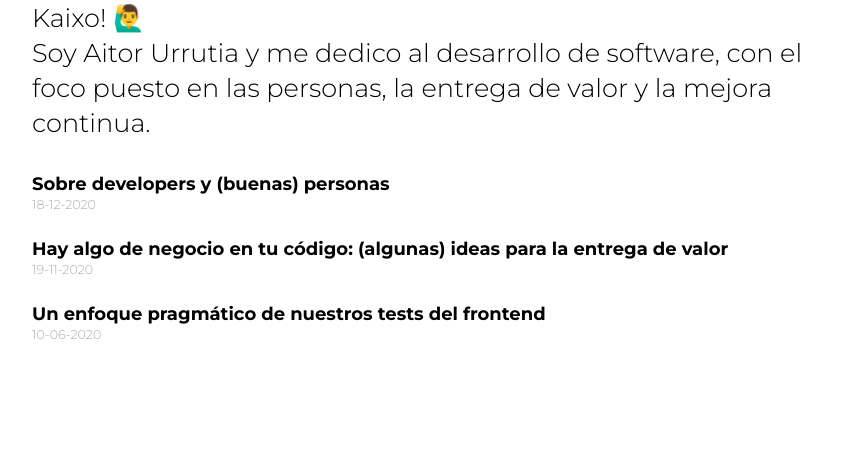
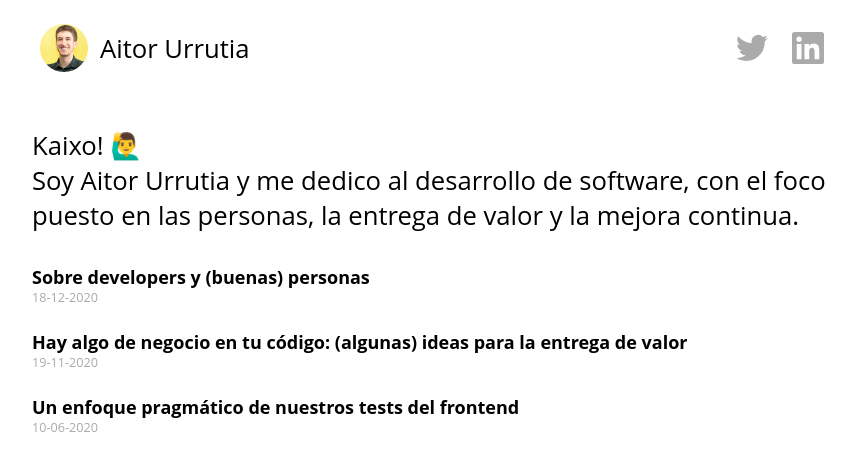
Before and after one commit to Txarli/aurrutia, a Gatsby site: page / in a window 1280 px wide. Shown: the whole page, without its empty margins (208-1064 px from the left). Built offline with nearby package versions, Linux system fonts and the light colour scheme; Gatsby itself is replaced by a stand-in of ours.

Commit message:
feat: utiliza header en resto de páginas

```diff
--- /dev/null
+++ b/src/components/Header.tsx
@@ -0,0 +1,74 @@
+import React from 'react';
+import { colors, font, size } from '../theme/theme';
+import avatarUrl from '../images/avatar.jpg';
+import Twitter from '../images/twitter.svg';
+import LinkedIn from '../images/linkedin.svg';
+
+import styled from 'styled-components';
+
+export const Header = () => (
+  <Wrapper>
+    <HomeLink href="/">
+      <Avatar src={avatarUrl} alt="Aitor Urrutia" /> Aitor Urrutia
+    </HomeLink>
+
+    <Social>
+      <SocialItem icon={<Twitter />} url="https://twitter.com/aitorcurrutia" />
+      <SocialItem icon={<LinkedIn />} url="https://twitter.com/aitorcurrutia" />
+    </Social>
+  </Wrapper>
+);
+
+const SocialItem: React.FC<{
+  icon: React.ReactNode;
+  url: string;
+}> = ({ icon, url }) => (
+  <SocialItemWrapper>
+    <SocialIconWrapper>
+      <SocialIcon href={url}>{icon}</SocialIcon>
+    </SocialIconWrapper>
+  </SocialItemWrapper>
+);
+
+const SocialItemWrapper = styled.li`
+  &:not(:last-child) {
+    margin-right: ${size.base}px;
+  }
+`;
+
+const SocialIconWrapper = styled.div`
+  height: ${size.medium}px;
+  width: ${size.medium}px;
+`;
+
+const SocialIcon = styled.a`
+  svg > path {
+    fill: ${colors.grey};
+  }
+`;
+
+const Social = styled.ul`
+  display: flex;
+  list-style-type: none;
+`;
+
+const HomeLink = styled.a`
+  display: flex;
+  align-items: center;
+  ${font.h3()}
+`;
+
+const Wrapper = styled.header`
+  display: flex;
+  align-items: center;
+  justify-content: space-between;
+  margin-bottom: ${size.medium}px;
+  height: ${size.huge}px;
+  padding: ${size.tiny}px;
+`;
+
+const Avatar = styled.img`
+  height: ${size.large}px;
+  border-radius: 50%;
+  margin-right: ${size.small}px;
+`;
--- a/src/pages/404.tsx
+++ b/src/pages/404.tsx
@@ -1,8 +1,11 @@
 import * as React from 'react';
 import { Link } from 'gatsby';
+import { Header } from '../components/Header';
 
 const NotFoundPage = () => {
   return (
+    <>
+      <Header />
       <main>
         <title>Not found</title>
         <h1>Page not found</h1>
@@ -24,6 +27,7 @@ const NotFoundPage = () => {
           <Link to="/">Go home</Link>.
         </p>
       </main>
+    </>
   );
 };
 
--- a/src/pages/index.tsx
+++ b/src/pages/index.tsx
@@ -2,6 +2,7 @@ import { graphql } from 'gatsby';
 import * as React from 'react';
 import { Helmet } from 'react-helmet';
 import styled from 'styled-components';
+import { Header } from '../components/Header';
 import { GlobalStyles } from '../theme/GlobalStyles';
 import { size, grid, font, fontWeight, colors } from '../theme/theme';
 
@@ -12,6 +13,8 @@ const IndexPage = ({ data }) => {
 
       <Helmet title="Aitor Urrutia" />
       <Container>
+        <Header />
+
         <Hello>
           Kaixo! 🙋‍♂️
           <br />
```
Also changed, not shown: src/templates/BlogPost.tsx (+3 -75 lines). Lines whose indentation alone changed are shown as unchanged.
